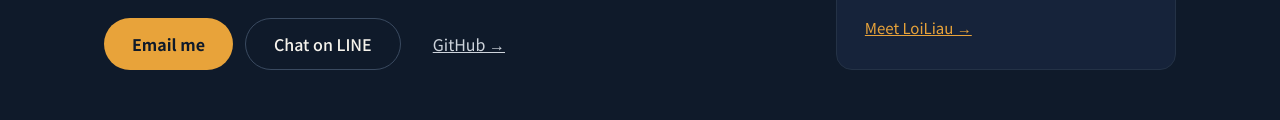
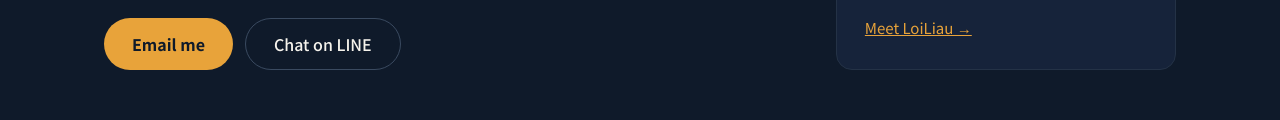
Before and after one commit to oscarchiu/oscarchiu.github.io, a plain HTML site: page index.html in a window 1280 px wide. Shown: the part 625-745 px from the top of the page. Drawn offline with Linux system fonts and the light colour scheme.

Commit message:
Drop the GitHub link from the hero; it stays in the footer

```diff
--- a/index.html
+++ b/index.html
@@ -53,7 +53,6 @@
       <div class="cta">
         <a class="btn" href="mailto:oscar@oscarchiu.dev" data-i18n="cta.mail">寄信洽談</a>
         <a class="btn ghost" href="https://lin.ee/7rR7uRyi" rel="noopener" data-i18n="cta.line">LINE 洽詢</a>
-        <a class="btn text" href="https://github.com/oscarchiu" rel="noopener">GitHub →</a>
       </div>
       <dl class="stats">
         <div><dt>2013</dt><dd data-i18n="stat.ios">開始 iOS 開發</dd></div>
```
